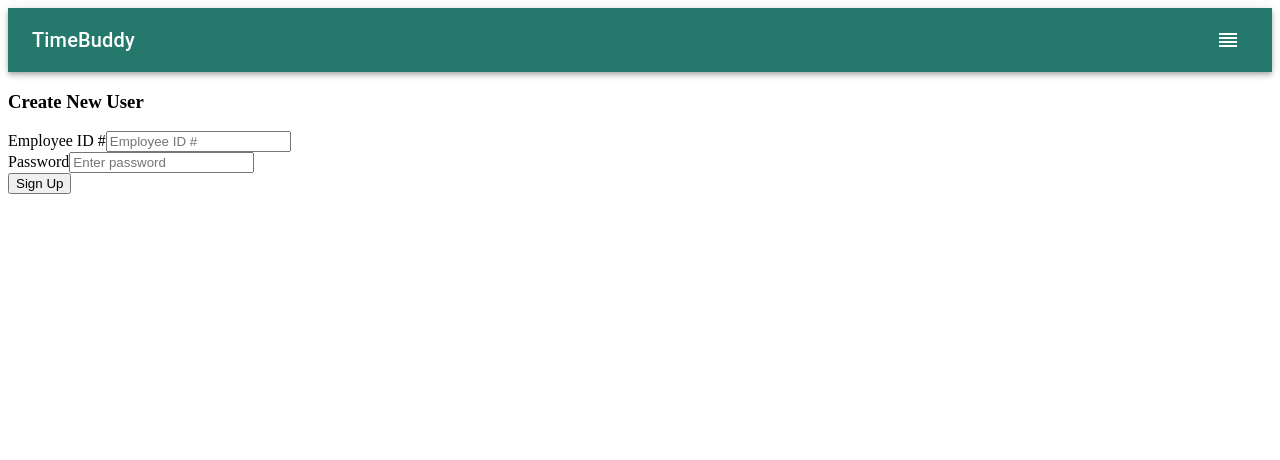
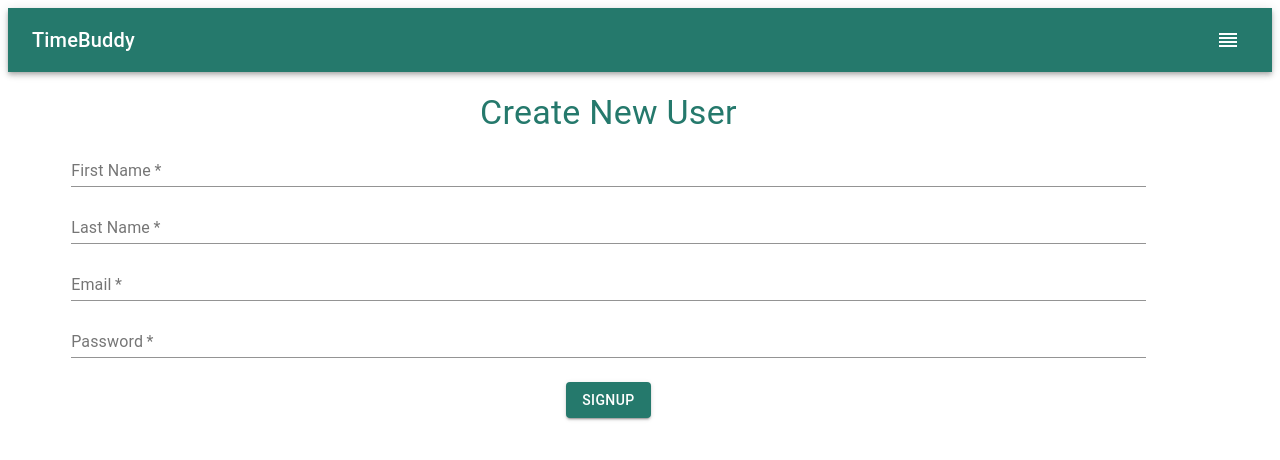
Before and after one commit to soniafriesen/TimeBuddy_2021, a React (Create React App) app: page /signup in a window 1280 px wide. Shown: the top 460 px of the page. Built offline with nearby package versions, Linux system fonts and the light colour scheme.

Commit message:
modified signup component to use material-ui

```diff
--- a/src/components/signup.js
+++ b/src/components/signup.js
@@ -1,23 +1,25 @@
-import React, { Component } from "react";
+import React from "react";
+import { TextField, Button, Typography } from '@material-ui/core'
 
-export default class SignUp extends Component {
-    render() {
+export default function SignUp() {
+
         return (
-            <form>
-                <h3>Create New User</h3>
+            <form style={{width:'85%', marginLeft:'5%', alignItems:'center', justifyContent: "center"}} align="center">
+                <Typography variant="h4"  style={{marginTop:'20px'}} color="primary">Create New User</Typography>
+<div>
+                <TextField fullWidth label="First Name" variant="standard" margin="dense" size="small" required />
+  <TextField fullWidth label="Last Name" variant="standard"  margin="dense" size="small" required />
+  <TextField fullWidth label="Email" variant="standard" type="email" margin="dense" size="small" required />
+  <TextField fullWidth label="Password" variant="standard" type="password"  size="small" margin="dense" required />
+  </div>
 
-                <div className="form-group">
-                    <label>Employee ID #</label>
-                    <input type="text" className="form-control" placeholder="Employee ID #" />
-                </div>
+      <div>
+  <Button style={{marginTop:'20px'}} type="submit" variant="contained" color="primary">
+    Signup
+  </Button>
+</div>
 
-                <div className="form-group">
-                    <label>Password</label>
-                    <input type="password" className="form-control" placeholder="Enter password" />
-                </div>
-
-                <button type="submit" className="btn btn-primary btn-block">Sign Up</button>
             </form>
         );
-    }
+
 }
```
